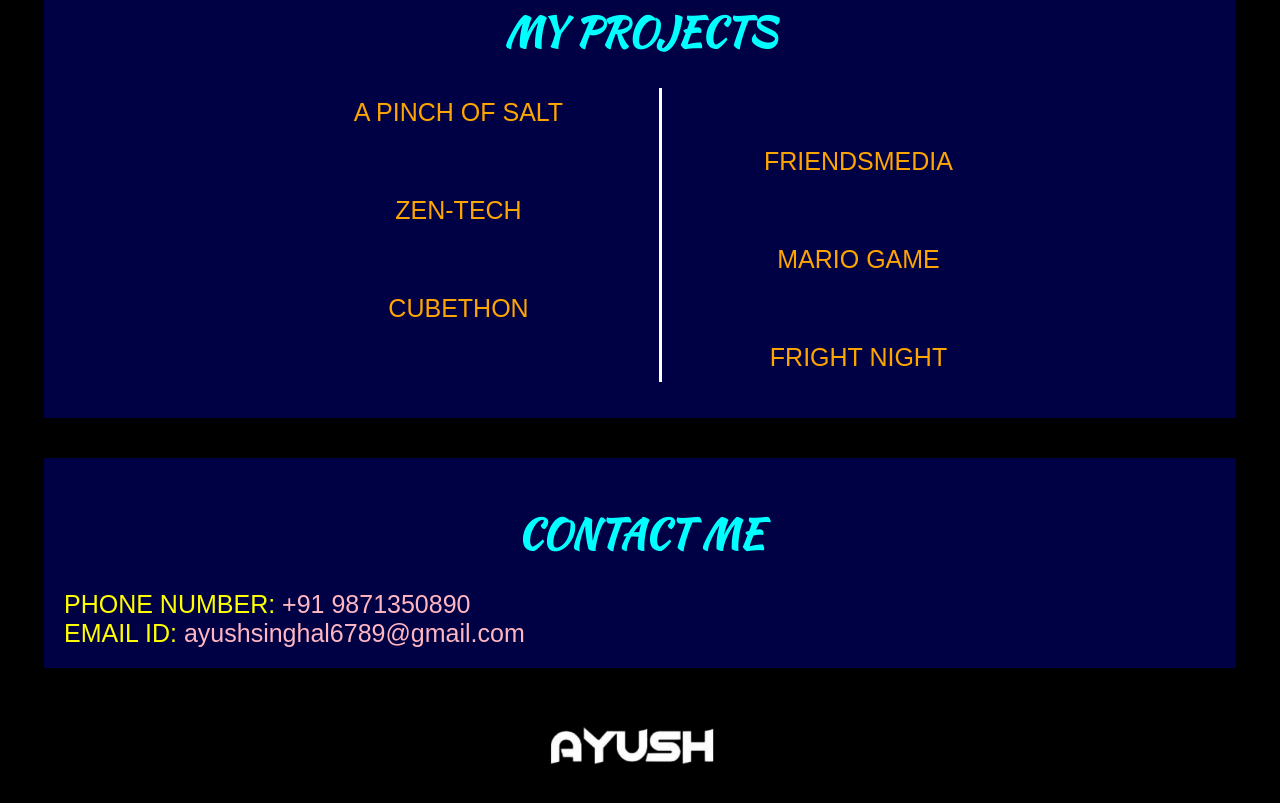
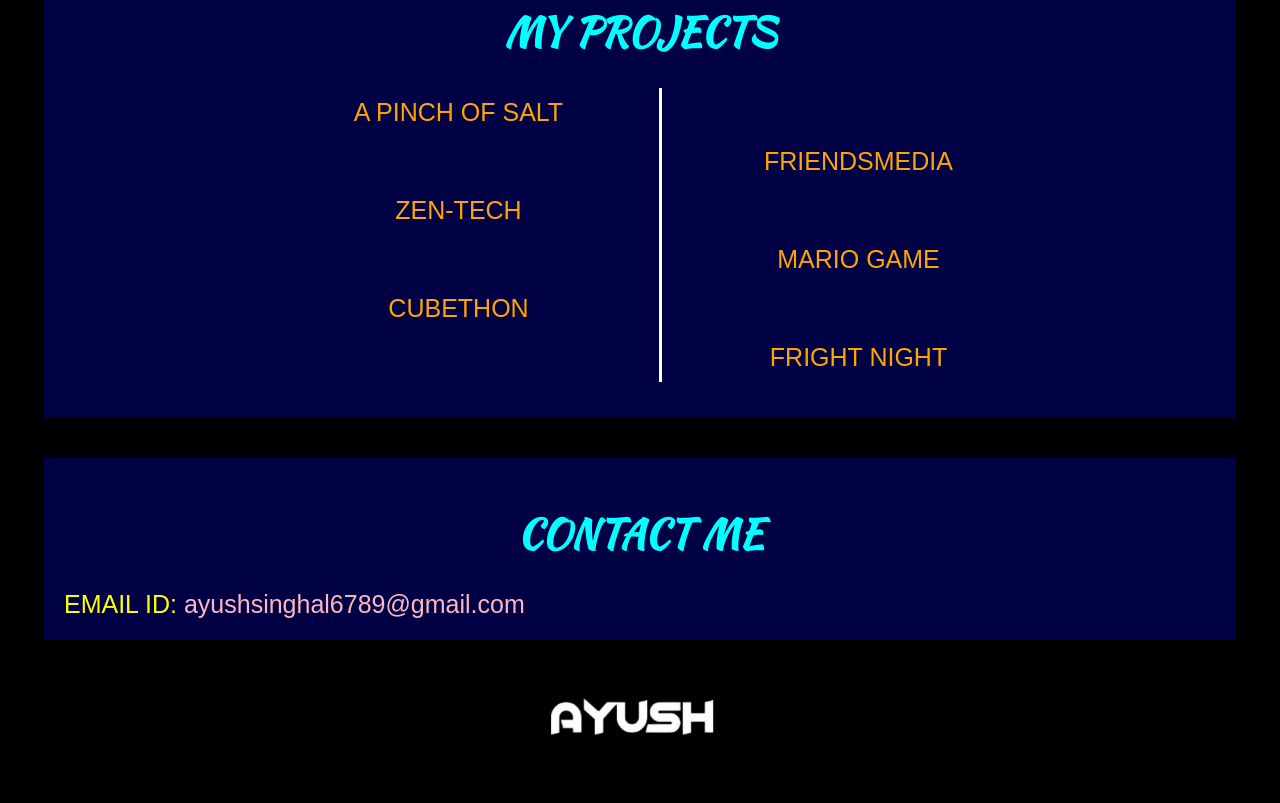
Before and after one commit to ayushsinghal12/OLD-PORTFOLIO, a plain HTML site: page index.html in a window 1280 px wide. Shown: the part 1559-2362 px from the top of the page. After the commit the page ends 2333 px from the top, so only its background shows below. Drawn offline with Linux system fonts and the light colour scheme; a web font is replaced by a local one.

Commit message:
Update index.html

```diff
--- a/index.html
+++ b/index.html
@@ -102,7 +102,6 @@
         </div>
         <div id="contactme" class="division">
             <h1 class="heading" id="contactmeH">CONTACT ME</h1>
-            <div class="normaltext"><span class="contactmeSH">PHONE NUMBER: </span>+91 9871350890</div>
             <div class="normaltext"><span class="contactmeSH">EMAIL ID: </span>ayushsinghal6789@gmail.com</div>
         </div>
         <img id="ayush" src="ayush.png">
```
